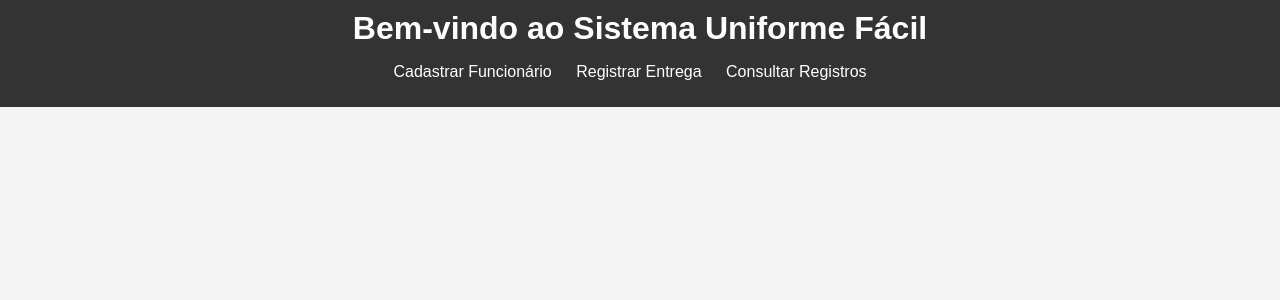
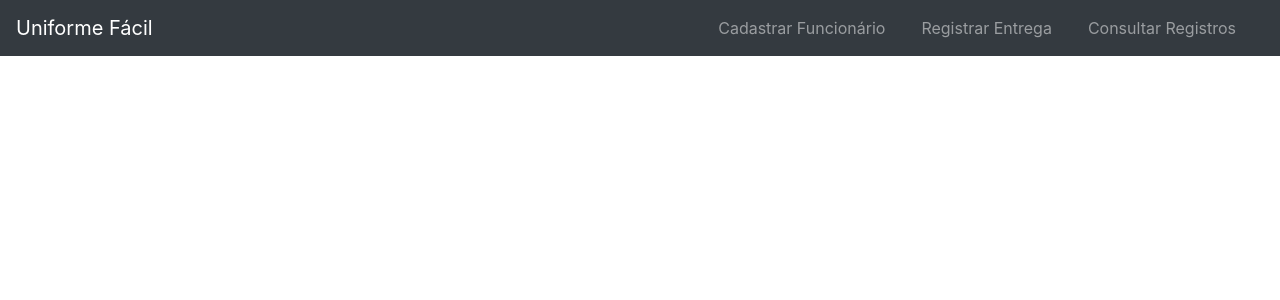
Before and after one commit to cardoso0411/Controle-uniformes, a Flask app: page / in a window 1280 px wide. Shown: the top 300 px of the page. Run offline with Flask 3, Linux system fonts and the light colour scheme; some libraries are stand-ins or nearby versions.

Commit message:
Atualização 1.1

```diff
--- a/uniformes-app/templates/index.html
+++ b/uniformes-app/templates/index.html
@@ -3,19 +3,28 @@
 <head>
     <meta charset="UTF-8">
     <meta name="viewport" content="width=device-width, initial-scale=1.0">
-    <link rel="stylesheet" href="{{ url_for('static', filename='styles.css') }}">
+    <link rel="stylesheet" href="/static/styles.css">
+    <link rel="stylesheet" href="https://stackpath.bootstrapcdn.com/bootstrap/4.5.2/css/bootstrap.min.css">
+
+    <script src="https://code.jquery.com/jquery-3.5.1.slim.min.js"></script>
+    <script src="https://cdn.jsdelivr.net/npm/@popperjs/core@2.5.2/dist/umd/popper.min.js"></script>
+    <script src="https://stackpath.bootstrapcdn.com/bootstrap/4.5.2/js/bootstrap.min.js"></script>
+
     <title>Uniforme Fácil - Página Inicial</title>
 </head>
 <body>
-    <header>
-        <h1>Bem-vindo ao Sistema Uniforme Fácil</h1>
-        <nav>
-            <ul>
-                <li><a href="/cadastro">Cadastrar Funcionário</a></li>
-                <li><a href="/entrega">Registrar Entrega</a></li>
-                <li><a href="/consulta">Consultar Registros</a></li>
+    <nav class="navbar navbar-expand-lg navbar-dark bg-dark">
+        <a class="navbar-brand" href="/">Uniforme Fácil</a>
+        <button class="navbar-toggler" type="button" data-toggle="collapse" data-target="#navbarNav" aria-controls="navbarNav" aria-expanded="false" aria-label="Toggle navigation">
+            <span class="navbar-toggler-icon"></span>
+        </button>
+        <div class="collapse navbar-collapse" id="navbarNav">
+            <ul class="navbar-nav ml-auto">
+                <li class="nav-item"><a class="nav-link" href="/cadastro.html">Cadastrar Funcionário</a></li>
+                <li class="nav-item"><a class="nav-link" href="/entrega.html">Registrar Entrega</a></li>
+                <li class="nav-item"><a class="nav-link" href="/consulta.html">Consultar Registros</a></li>
             </ul>
-        </nav>
-    </header>
+        </div>
+    </nav>
 </body>
 </html>
```
